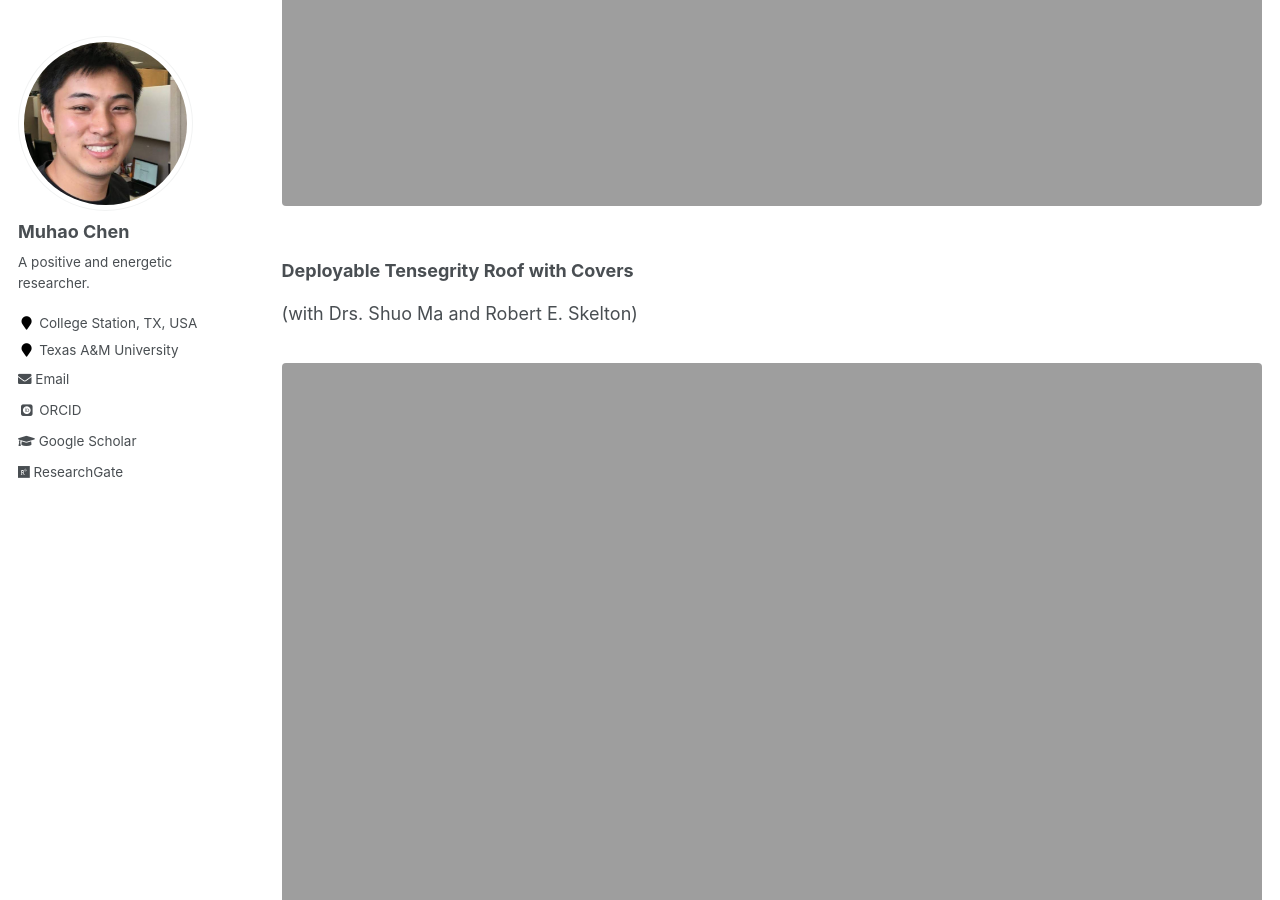
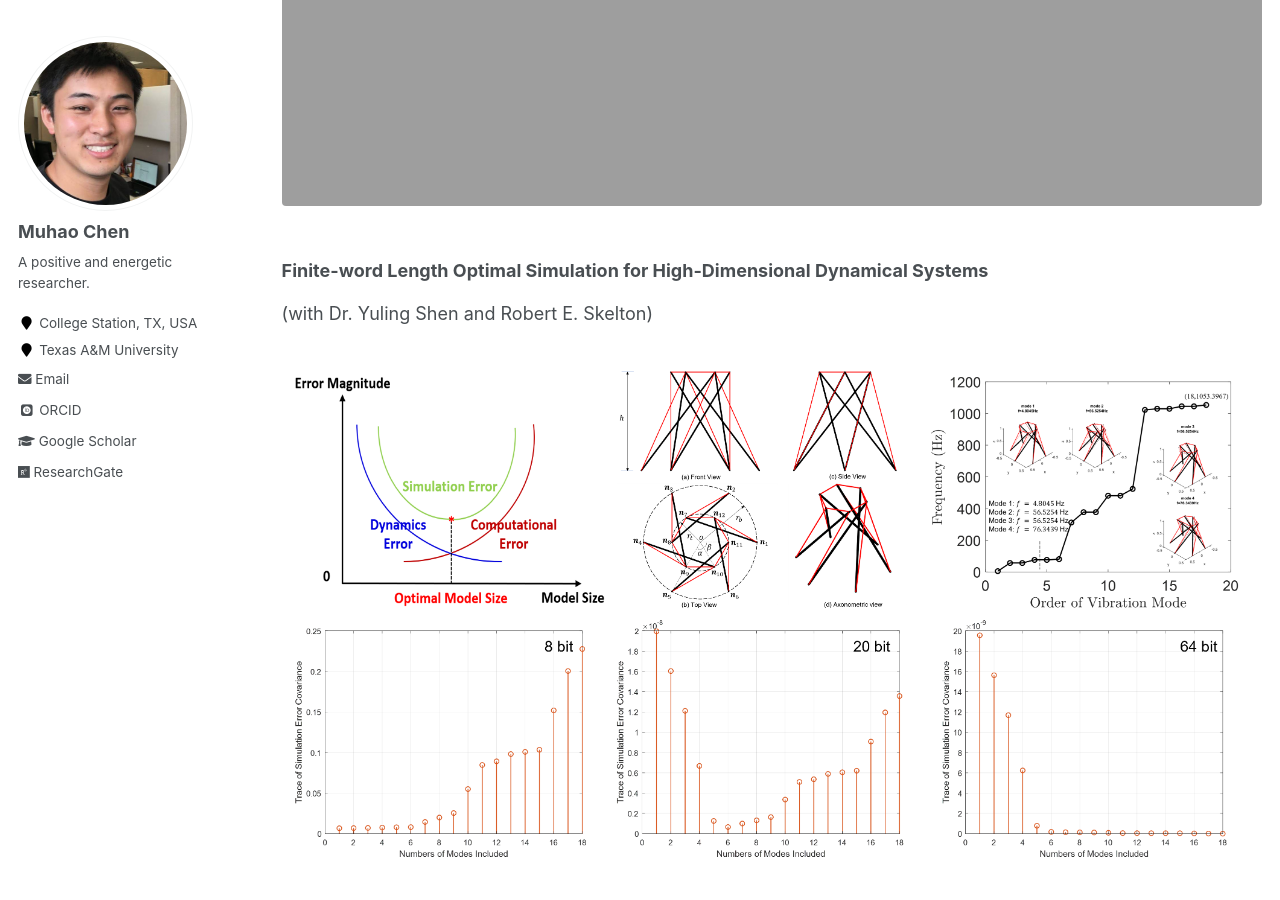
Before and after one commit to Muhao-Chen/muhao-chen.github.io, a Jekyll site: the page built from _pages/research.md, in a window 1280 px wide and 900 px high, scrolled down 4615 px. Built offline with Jekyll 4.4.1, drawn with Linux system fonts in a browser that asks for light colours; some web fonts are replaced.

Commit message:
Update research.md

```diff
--- a/_pages/research.md
+++ b/_pages/research.md
@@ -120,6 +120,7 @@ We would also like to develop and offer more and more software and tools to help
 </tr>
 </table>
 
+
 <!--
 ### Locomotion of A Tensegrity Spherical Robot
 (with Dr. Robert E. Skelton)
@@ -134,6 +135,12 @@ We would also like to develop and offer more and more software and tools to help
 ### Deployable Lightweight Tensegrity Cable Net
 (with Drs. Shuo Ma and Robert E. Skelton)
 <figure><img src="{{ site.url }}/images/rffi/cable_roof.png" width="800"/></figure>
+
+
+### Finite-word Length Optimal Simulation for High-Dimensional Dynamical Systems
+(with Dr. Yuling Shen and Robert E. Skelton)
+
+<figure><img src="{{ site.url }}/images/rffi/model_error.png" width="800"/></figure>
 
 
 ### Deployable Tensegrity Roof with Covers
```
